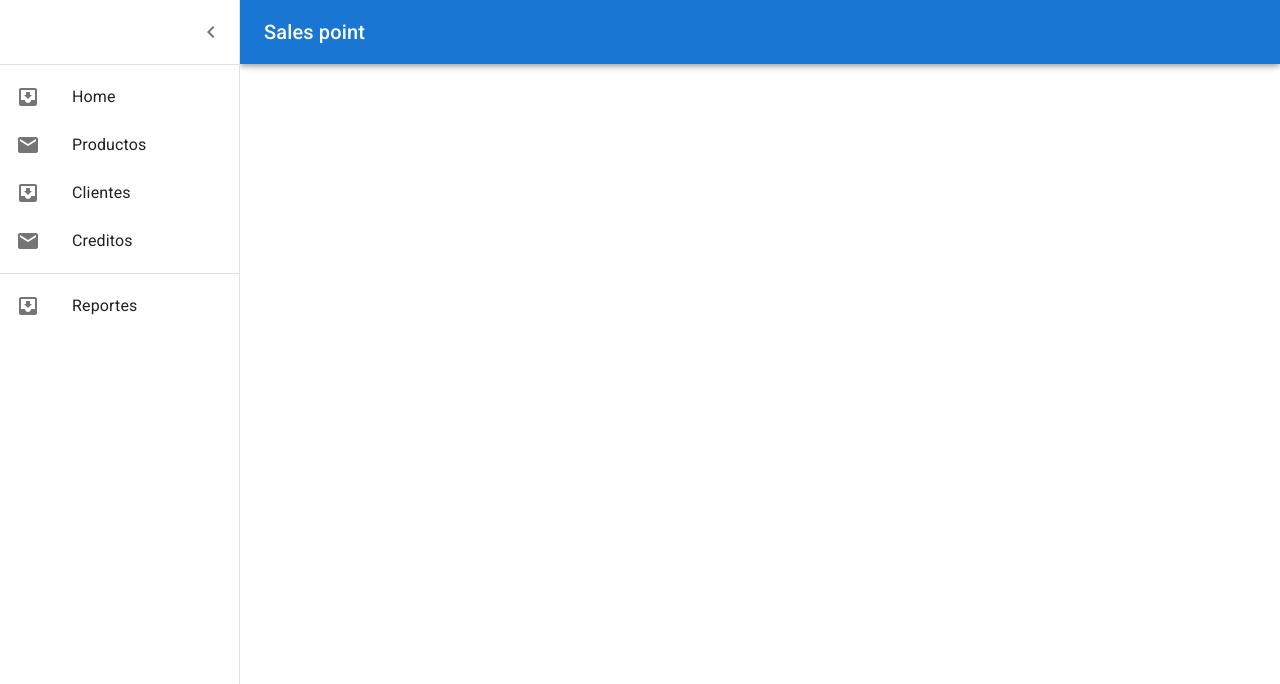
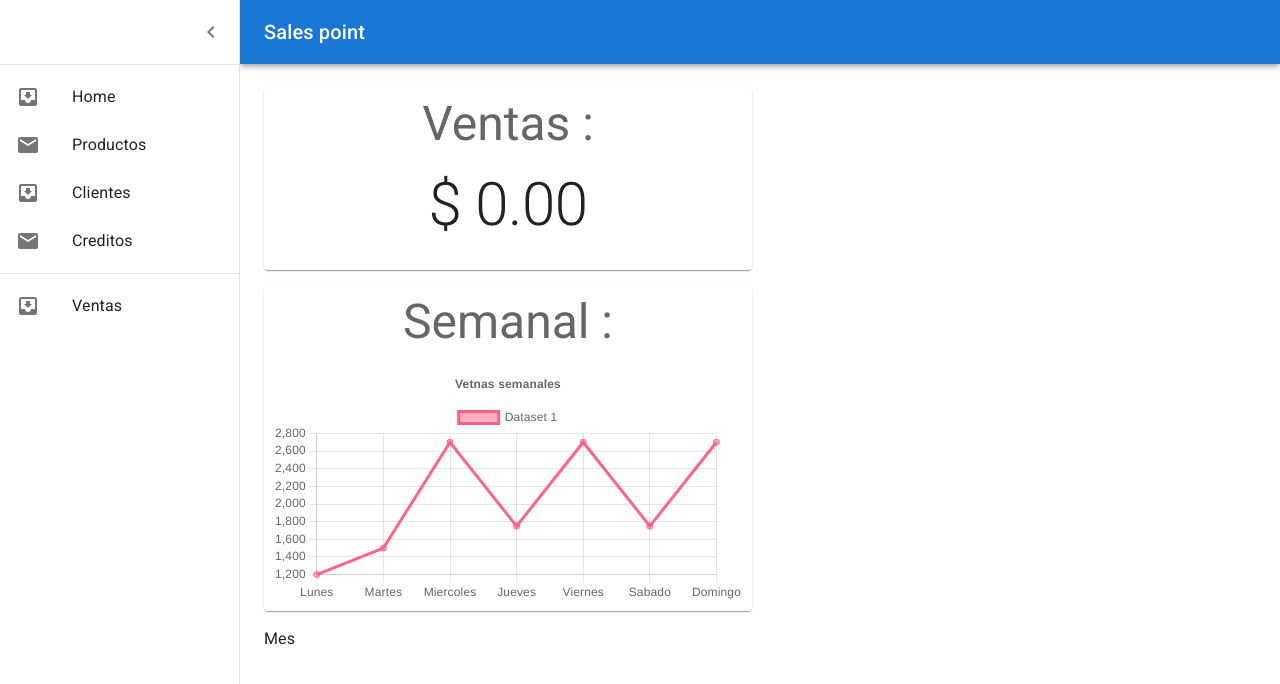
Before and after one commit to EroAuditore/salespoint, a React (Create React App) app: page /reports in a window 1280 px wide. Both pictures are taken after a click on the button "open drawer". Shown: the top 684 px of the page. Built offline with nearby package versions, Linux system fonts and the light colour scheme; no server answers.

Commit message:
Cards total week

```diff
--- a/package.json
+++ b/package.json
@@ -14,7 +14,10 @@
     "@testing-library/react": "^9.3.2",
     "@testing-library/user-event": "^7.1.2",
     "axios": "^0.23.0",
+    "chart.js": "^3.7.0",
+    "faker": "^6.6.6",
     "react": "^17.0.2",
+    "react-chartjs-2": "^4.0.1",
     "react-countup": "^6.0.0",
     "react-dom": "^17.0.2",
     "react-hook-form": "^7.22.5",
--- a/src/App.js
+++ b/src/App.js
@@ -6,6 +6,7 @@ import Home from "./components/home";
 import { useDispatch } from "react-redux";
 import { loadProducts } from "./redux/actions/products";
 import Products from "./components/products";
+import Reports from "./components/reports";
 
 function App() {
   const dispatch = useDispatch();
@@ -17,6 +18,7 @@ function App() {
     <Router>
       <Layout>
         <Switch>
+          <Route path="/reports" exact component={Reports} />
           <Route path="/products" exact component={Products} />
           <Route path="/" exact component={Home} />
         </Switch>
--- a/src/components/layout/index.js
+++ b/src/components/layout/index.js
@@ -60,6 +60,7 @@ const AppBar = styled(MuiAppBar, {
 const DrawerHeader = styled("div")(({ theme }) => ({
   display: "flex",
   alignItems: "center",
+
   padding: theme.spacing(0, 1),
   // necessary for content to be below app bar
   ...theme.mixins.toolbar,
@@ -137,12 +138,12 @@ export default function Layout({ children }) {
         </List>
         <Divider />
         <List>
-          {["Reportes"].map((text, index) => (
-            <ListItem button key={text}>
+          {[["Ventas", "/reports"]].map((text, index) => (
+            <ListItem button key={text[0]} component={Link} to={text[1]}>
               <ListItemIcon>
                 {index % 2 === 0 ? <InboxIcon /> : <MailIcon />}
               </ListItemIcon>
-              <ListItemText primary={text} />
+              <ListItemText primary={text[0]} />
             </ListItem>
           ))}
         </List>
--- /dev/null
+++ b/src/components/reports/ReportsApi.js
@@ -0,0 +1,25 @@
+import apiCall from "../../redux/api/index";
+
+export function SalesDay() {
+  try {
+    apiCall("sales/day", null, null, "GET");
+  } catch (error) {
+    console.log("Error al traer datos");
+  }
+}
+
+export function SalesWeek() {
+  try {
+    apiCall("sales/week", null, null, "GET");
+  } catch (error) {
+    console.log("Error al traer datos");
+  }
+}
+
+export function SalesMonth() {
+  try {
+    apiCall("sales/month", null, null, "GET");
+  } catch (error) {
+    console.log("Error al traer datos");
+  }
+}
--- /dev/null
+++ b/src/components/reports/TotalCard.jsx
@@ -0,0 +1,35 @@
+import React from "react";
+import Typography from "@mui/material/Typography";
+import { styled } from "@mui/material/styles";
+import Paper from "@mui/material/Paper";
+import CountUp from "react-countup";
+
+const Item = styled(Paper)(({ theme }) => ({
+  ...theme.typography.body2,
+  padding: theme.spacing(1),
+  textAlign: "center",
+  color: theme.palette.text.secondary,
+}));
+
+const TotalCard = ({ total }) => {
+  return (
+    <Item>
+      <Typography variant="h3" gutterBottom color="textSecondary">
+        Ventas :
+      </Typography>
+      <Typography variant="h2" gutterBottom color="textPrimary">
+        <CountUp
+          start={0}
+          end={total}
+          duration={2}
+          separator=","
+          decimals={2}
+          decimal="."
+          prefix="$ "
+        />
+      </Typography>
+    </Item>
+  );
+};
+
+export default TotalCard;
--- /dev/null
+++ b/src/components/reports/WeekCard.jsx
@@ -0,0 +1,81 @@
+import React from "react";
+import Typography from "@mui/material/Typography";
+import { styled } from "@mui/material/styles";
+import Paper from "@mui/material/Paper";
+
+import {
+  Chart as ChartJS,
+  CategoryScale,
+  LinearScale,
+  PointElement,
+  LineElement,
+  Title,
+  Tooltip,
+  Legend,
+} from "chart.js";
+import { Line } from "react-chartjs-2";
+
+ChartJS.register(
+  CategoryScale,
+  LinearScale,
+  PointElement,
+  LineElement,
+  Title,
+  Tooltip,
+  Legend
+);
+
+const Item = styled(Paper)(({ theme }) => ({
+  ...theme.typography.body2,
+  padding: theme.spacing(1),
+  textAlign: "center",
+  color: theme.palette.text.secondary,
+}));
+
+export const options = {
+  responsive: true,
+  plugins: {
+    legend: {
+      position: "top",
+    },
+    title: {
+      display: true,
+      text: "Vetnas semanales",
+    },
+  },
+};
+
+const labels = [
+  "Lunes",
+  "Martes",
+  "Miercoles",
+  "Jueves",
+  "Viernes",
+  "Sabado",
+  "Domingo",
+];
+
+export const data = {
+  labels,
+  datasets: [
+    {
+      label: "Dataset 1",
+      data: [1200, 1500, 2700, 1750, 2700, 1750, 2700],
+      borderColor: "rgb(255, 99, 132)",
+      backgroundColor: "rgba(255, 99, 132, 0.5)",
+    },
+  ],
+};
+
+const WeekCard = () => {
+  return (
+    <Item>
+      <Typography variant="h3" gutterBottom color="textSecondary">
+        Semanal :
+      </Typography>
+      <Line options={options} data={data} />
+    </Item>
+  );
+};
+
+export default WeekCard;
--- /dev/null
+++ b/src/components/reports/index.js
@@ -0,0 +1,36 @@
+import React, { useEffect, useState } from "react";
+
+import Grid from "@mui/material/Grid";
+import TotalCard from "./TotalCard";
+import WeekCard from "./WeekCard";
+import { SalesDay } from "./ReportsApi";
+
+const Reports = () => {
+  const [totalDia, setTotalDia] = useState(0);
+  const [weekData, setWeekData] = useState([]);
+
+  useEffect(() => {
+    const salesDay = SalesDay();
+    console.log(salesDay);
+  }, []);
+
+  return (
+    <>
+      <Grid container spacing={2}>
+        <Grid item xs={6}>
+          <TotalCard total={totalDia} />
+        </Grid>
+        <Grid item xs={6}></Grid>
+        <Grid item xs={6}>
+          <WeekCard data={weekData} />
+        </Grid>
+        <Grid item xs={6}></Grid>
+        <Grid item xs={6}>
+          Mes
+        </Grid>
+      </Grid>
+    </>
+  );
+};
+
+export default Reports;
```
Also changed, not shown: 1 other file (tests, documents, lock files or other folders).
